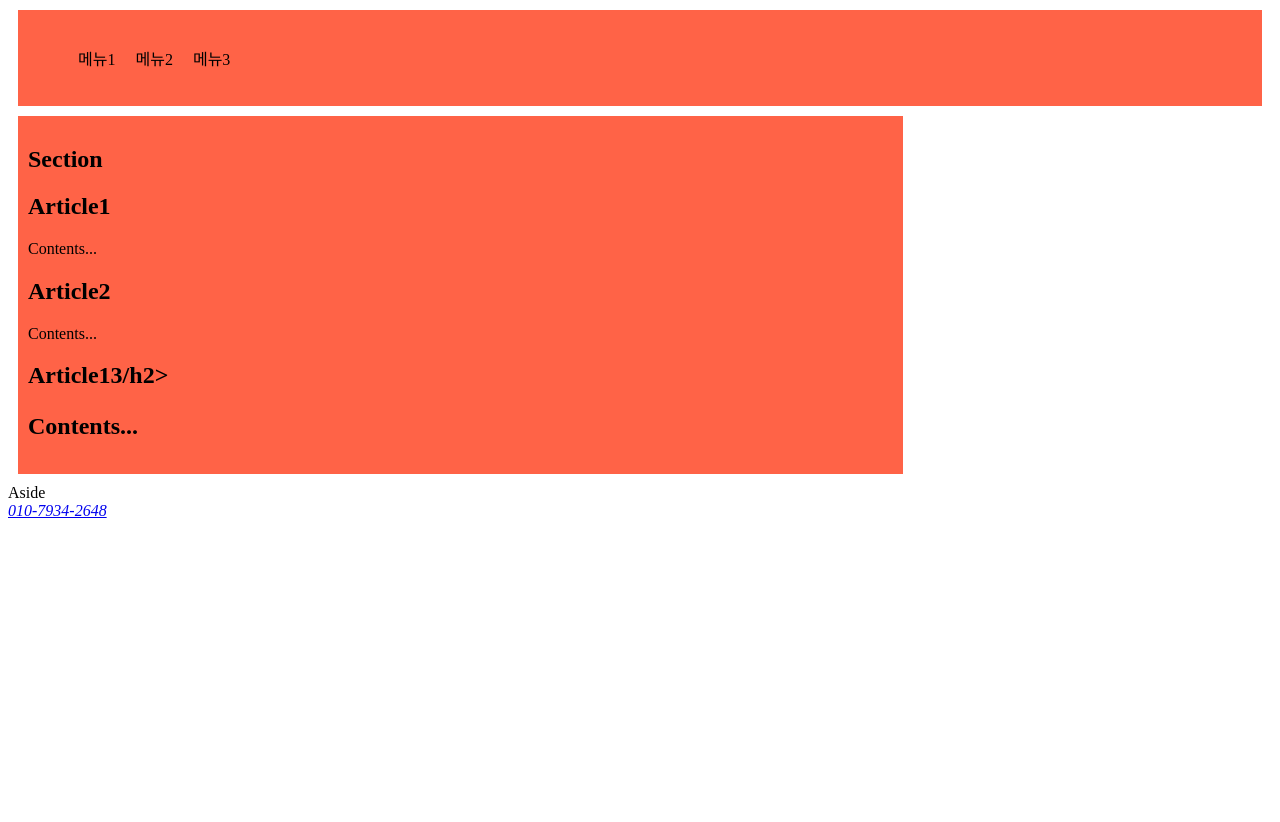
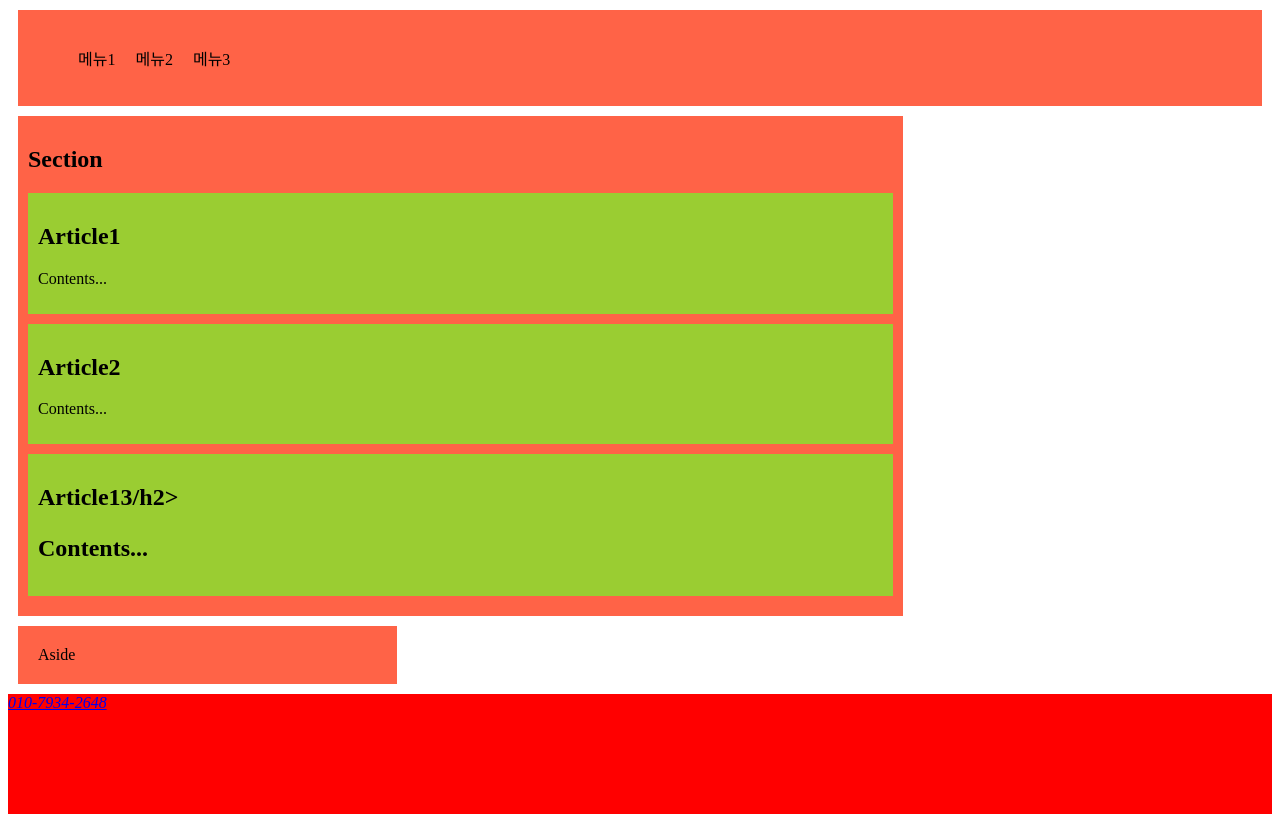
Before and after one commit to kchore42/example, a plain HTML site: page index.html in a window 1280 px wide. Before the commit the page ends 800 px from the top, so only its background shows below. Drawn offline with Linux system fonts and the light colour scheme.

Commit message:
Add files via upload

```diff
--- a/main.css
+++ b/main.css
@@ -21,11 +21,16 @@ section {
     padding: 10px;
     box-sizing: border-box;
 }
+main{
+    display: flex;
+}
 section h1 {
 
 }
 article {
-
+    background: yellowgreen;
+    margin-bottom: 10px;
+    padding: 10px;
 }
 article h2 {
 
@@ -33,15 +38,25 @@ article h2 {
 article p {
 
 }
-asdie {
-
+aside {
+    width: 30%;
+    background: tomato;
+    margin: 10px;
+    padding:  20px;
+    box-sizing: border-box;
 }
 footer {
+    place-self: absolute;
+    left: 0px;
+    bottom: 0;
+    height: 120px;
+    width: 100%;
+    background-color: red;
 
 }
 footer address {
 
 }
 footer adress a {
-
+    display: block;
 }
```
